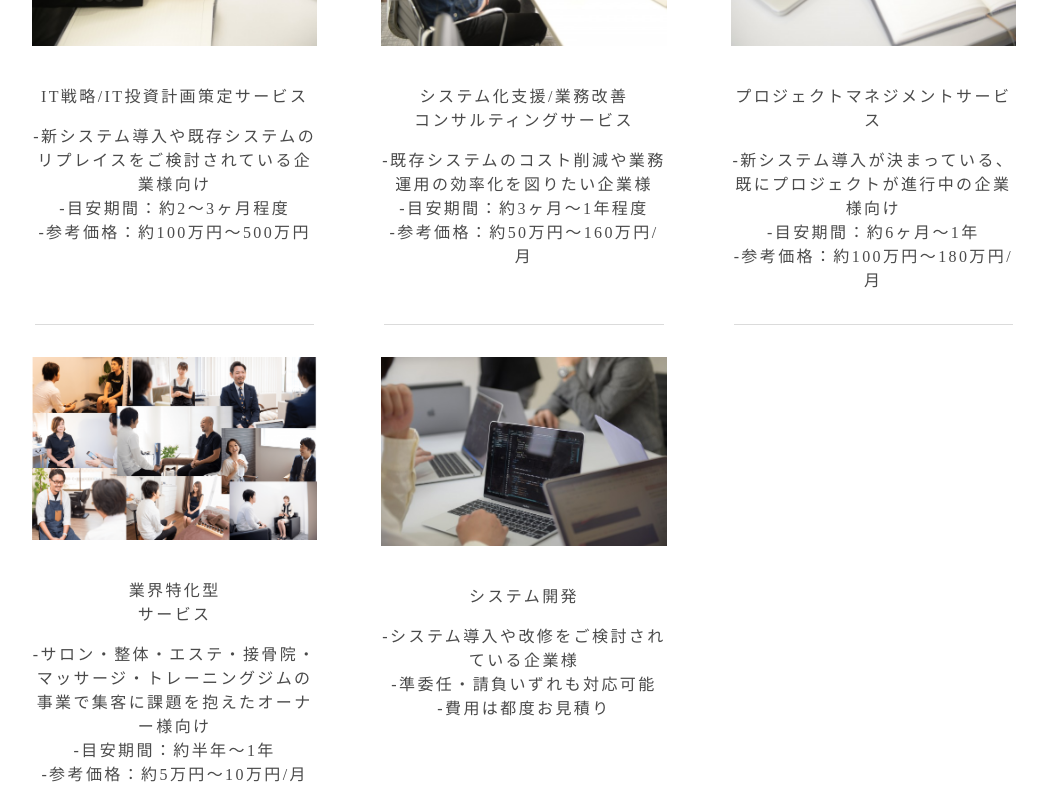
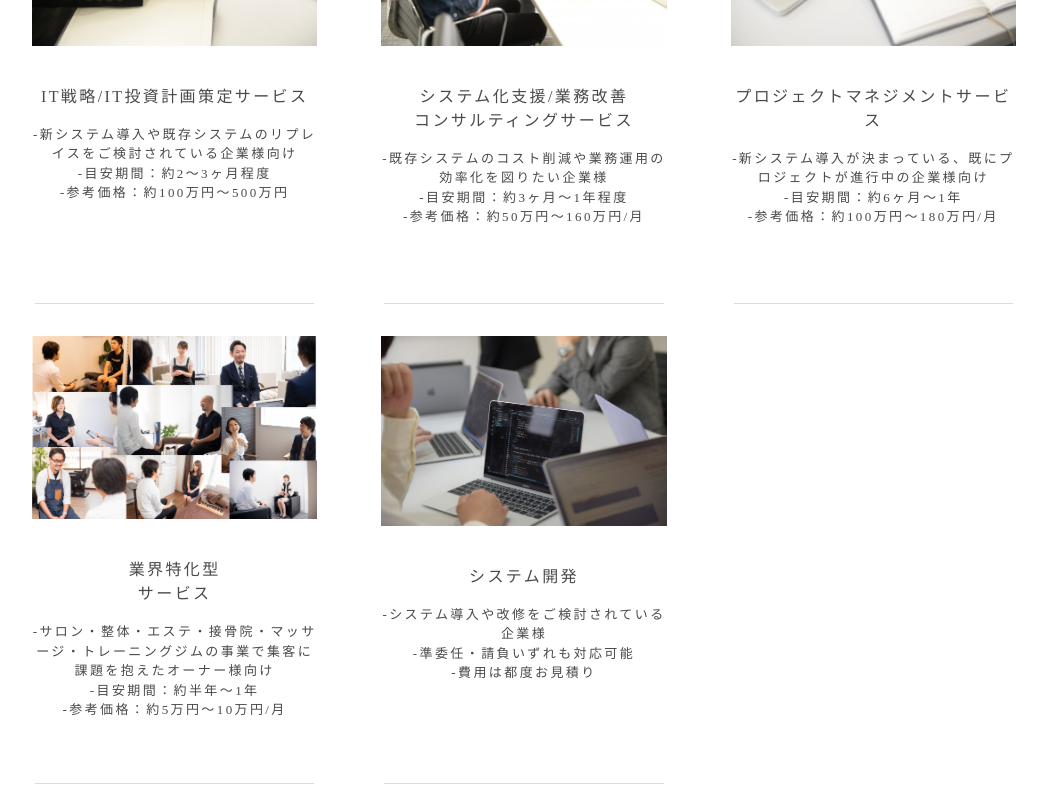
Before and after one commit to egg-system/corporate-site, a Nuxt app: page /request in a window 1280 px wide. Shown: the part 1320-2120 px from the top of the page, without its empty margins (116-1163 px from the left). Built offline with nearby package versions, Linux system fonts and the light colour scheme.

Commit message:
フォントサイズ変更

```diff
--- a/components/pages/request/TheService.vue
+++ b/components/pages/request/TheService.vue
@@ -6,7 +6,7 @@
       </figure>
       <div class="center-text">
         <p v-html="service.title" />
-        <p v-html="service.description" />
+        <p class="description" v-html="service.description" />
       </div>
     </div>
   </div>
@@ -47,4 +47,7 @@ figure {
   left: 10%;
   bottom: 0;
 }
+.description {
+  font-size: 13px;
+}
 </style>
```
